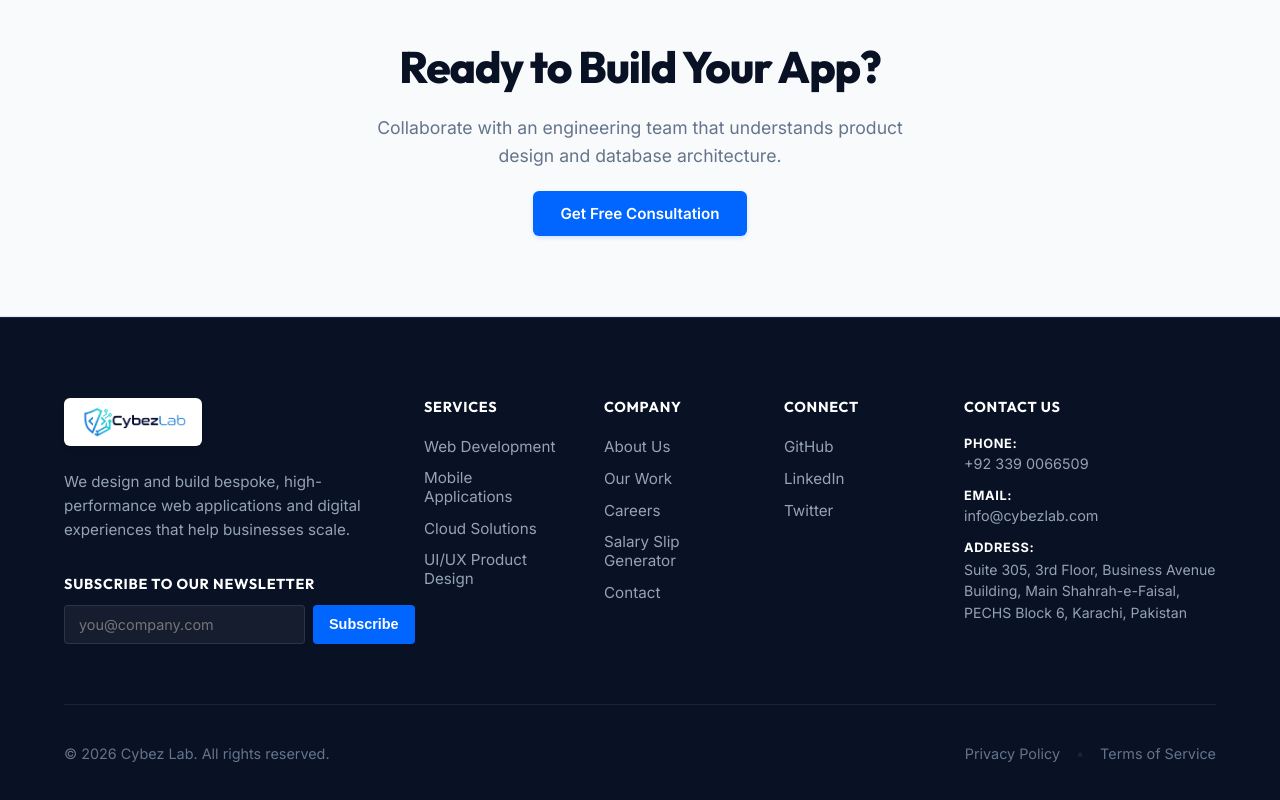
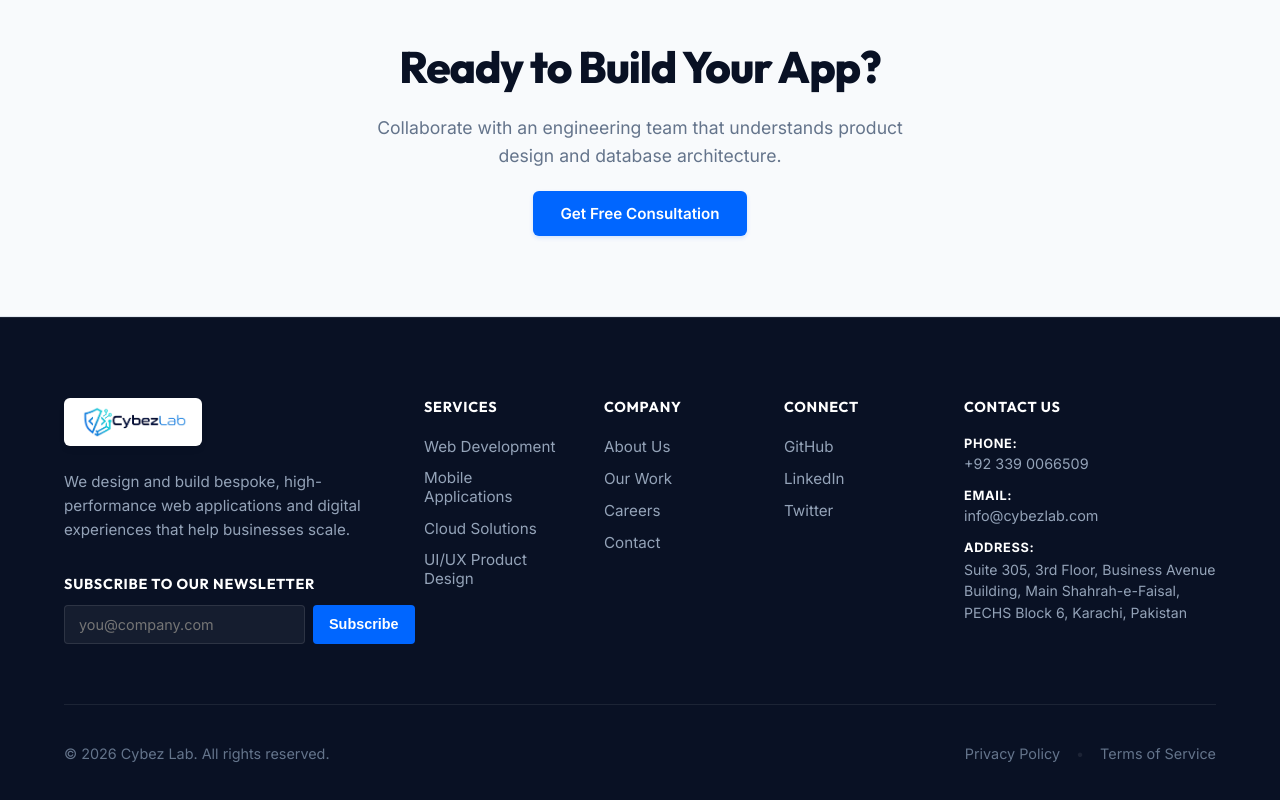
Before and after one commit to Cybez/cybezlab, a Next.js app: page / in a window 1280 px wide. Shown: the part 6705-7505 px from the top of the page. Built offline with nearby package versions, Linux system fonts and the light colour scheme.

Commit message:
Hide salary slip generator link from footer and integrate custom background image path

```diff
--- a/src/app/globals.css
+++ b/src/app/globals.css
@@ -3,15 +3,19 @@
   /* Colors from CybezLab Logo */
   --bg-color: #ffffff;
   --bg-section: #f8fafc;
-  --fg-color: #091124; /* Dark Navy from logo */
+  --fg-color: #091124;
+  /* Dark Navy from logo */
 
-  --primary: #0066ff;  /* Brand Blue */
+  --primary: #0066ff;
+  /* Brand Blue */
   --primary-hover: #0052cc;
 
-  --secondary: #00d2ff; /* Brand Cyan */
+  --secondary: #00d2ff;
+  /* Brand Cyan */
   --secondary-hover: #00b8e6;
 
-  --accent: #6366f1; /* Indigo accent */
+  --accent: #6366f1;
+  /* Indigo accent */
 
   --border-color: #e2e8f0;
   --border-hover: #cbd5e1;
@@ -83,7 +87,7 @@ body {
   left: 0;
   right: 0;
   bottom: 0;
-  background-image: url('/assets/texture_bg.png');
+  background-image: url('/public/assets/texture_bg.png');
   background-size: 320px 320px;
   background-repeat: repeat;
   opacity: 0.035;
@@ -92,7 +96,12 @@ body {
 }
 
 /* Global Typography & Headings */
-h1, h2, h3, h4, h5, h6 {
+h1,
+h2,
+h3,
+h4,
+h5,
+h6 {
   font-family: var(--font-display, inherit);
   font-weight: 700;
   letter-spacing: -0.025em;
--- a/src/components/Footer/Footer.tsx
+++ b/src/components/Footer/Footer.tsx
@@ -76,7 +76,6 @@ export const Footer: React.FC = () => {
               <li><Link href="/#about" className={styles.link}>About Us</Link></li>
               <li><Link href="/work" className={styles.link}>Our Work</Link></li>
               <li><Link href="/careers" className={styles.link}>Careers</Link></li>
-              <li><Link href="/salary-slip" className={styles.link}>Salary Slip Generator</Link></li>
               <li><Link href="/#contact" className={styles.link}>Contact</Link></li>
             </ul>
           </div>
```
